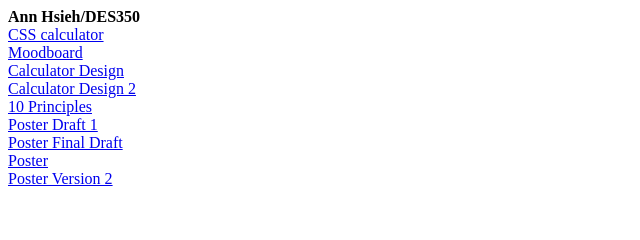
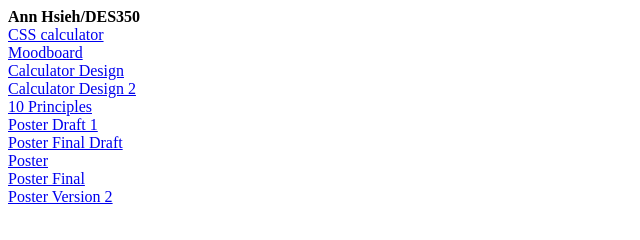
Before and after one commit to alhsieh2/DES350, a plain HTML site: page index.html in a window 1280 px wide. Shown: the whole page, without its empty margins (0-640 px from the left). Drawn offline with Linux system fonts and the light colour scheme.

Commit message:
Update index.html

```diff
--- a/index.html
+++ b/index.html
@@ -16,6 +16,7 @@
 	<a href="PosterDesign1-01.jpg" target="_self"> Poster Draft 1 </a><br>
 	<a href="PosterDesignNew-03.jpg" target="_self"> Poster Final Draft </a><br>
 		<a href="webposter1.html" target="_self"> Poster</a><br>
+		<a href="webposter1_mobile.html" target="_self"> Poster Final</a><br>
 		<a href="webposter2.html" target="_self"> Poster Version 2</a><br>
 </body>
 </html>
```
